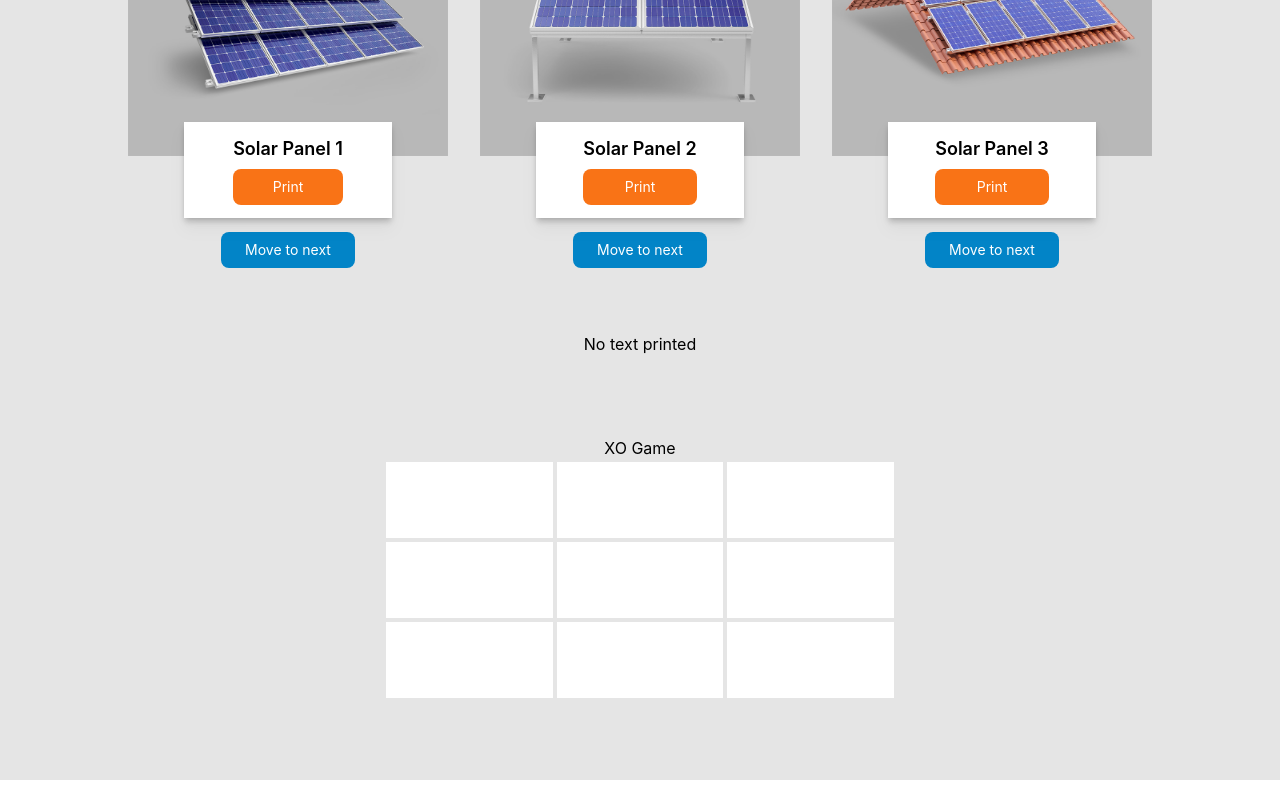
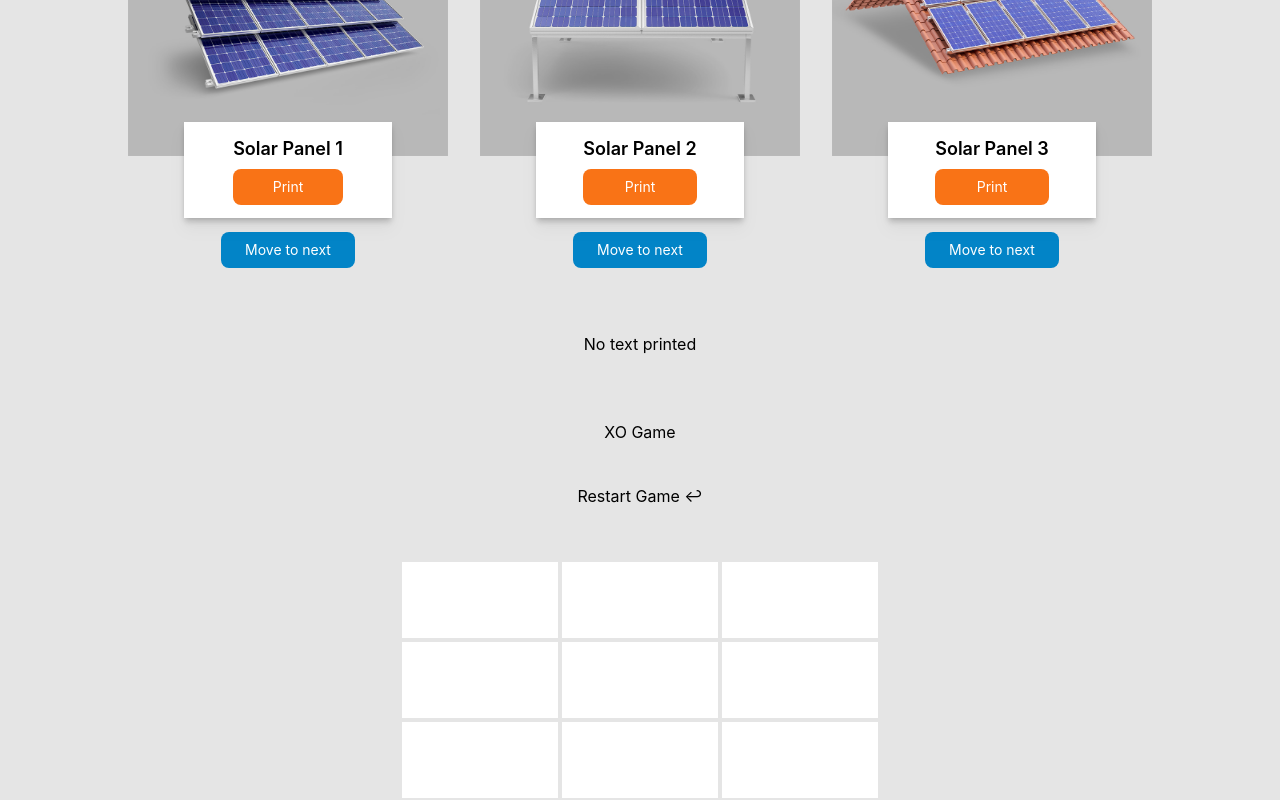
Before and after one commit to Amoly93/first_Project, a React (Create React App) app: page / in a window 1280 px wide. Shown: the part 410-1210 px from the top of the page. Built offline with nearby package versions, Linux system fonts and the light colour scheme.

Commit message:
using hover

```diff
--- a/src/App.js
+++ b/src/App.js
@@ -96,8 +96,8 @@ function App() {
             </button>
           )}
         </div>
+        <XO />
       </div>
-      <XO />
     </div>
   );
 }
--- a/src/components/xo.js
+++ b/src/components/xo.js
@@ -1,10 +1,12 @@
 import { useState, useMemo } from "react";
+
+const x = "X";
+const o = "O";
 
 function XO() {
   const [items, setItems] = useState(["", "", "", "", "", "", "", "", ""]);
-  const [player, setPlayer] = useState("X");
-  const [isWin, setIsWin] = useState(false);
-
+  const [player, setPlayer] = useState(x);
+  const [Winner, setWinner] = useState(false);
   const indexOfArrayOX = [
     [0, 1, 2],
     [3, 4, 5],
@@ -16,47 +18,68 @@ function XO() {
     [2, 5, 8],
   ];
 
+  const lastPlayer = player === x ? o : x;
+  let hasWinner = false;
   const checkWinner = useMemo(() => {
-    return (newItems) => {
-      indexOfArrayOX.forEach((indexArray) => {
-        if (indexArray.every((index) => newItems[index] === player)) {
-          setIsWin(true);
-        }
-      });
-      return isWin;
-    };
+    indexOfArrayOX.forEach((indexArray) => {
+      if (indexArray.every((index) => items[index] === lastPlayer)) {
+        setWinner(true);
+      }
+    });
   }, [player]);
 
   const xoFunc = (index) => {
     const newItems = [...items];
     newItems[index] = player;
     setItems(newItems);
-    checkWinner(newItems);
-    setPlayer(player === "X" ? "O" : "X");
+    setPlayer(player === x ? o : x);
+  };
+  const reset = () => {
+    setItems(["", "", "", "", "", "", "", "", ""]);
+    setWinner(false);
   };
   return (
-    <div className="container max-w-2xl mx-auto p-20">
-      <h1 className="text-center">XO Game</h1>
-      <h1 className="text-center">
-        {isWin ? `Winner Player ${player === "X" ? "O" : "X"}🏆` : ""}
-      </h1>
-      <div className="bg-black grid grid-cols-3">
+    <div className="container max-w-2xl mx-auto space-y-3">
+      <div>
+        <h1 className="text-center">XO Game</h1>
+        <div className="p-10 flex justify-center flex-row gap-20">
+          {Winner && (
+            <h1 className="text-center">Winner is Player {lastPlayer} 🏆</h1>
+          )}
+          <button className="" onClick={reset}>
+            {" "}
+            Restart Game ↩︎{" "}
+          </button>
+        </div>
+      </div>
+      <div className="grid grid-cols-3 px-24">
         {items.map((prop, index) => (
           <button
             key={index}
-            className={`h-20 ${
-              isWin ? "bg-green-600 cursor-not-allowed" : "bg-white"
-            } border-2 border-neutral-200`}
+            className={`h-20  group/item    ${
+              Winner
+                ? "bg-green-300 cursor-not-allowed "
+                : "bg-white hover:bg-gray-400"
+            } border-2 border-neutral-200  `}
             onClick={() => xoFunc(index)}
-            disabled={isWin || items[index] !== ""}
+            disabled={Winner || items[index]}
           >
+            {/* <label> <input placeholder={`${player}`}></input> </label> */}
+            {prop === "" && (
+              <span
+                className={`text-4xl text-transparent group-hover/item:text-white  `}
+              >
+                {player}
+              </span>
+            )}
+
             <h1
-              className={`text-5xl ${
-                isWin
+              className={` text-4xl ${
+                checkWinner
                   ? "text-gray-400"
-                  : prop === "X"
-                  ? "text-blue-600"
-                  : "text-red-600"
+                  : prop === x
+                  ? "text-blue-600 hover:text-white"
+                  : "text-red-600 hover:text-white"
               }`}
             >
               {prop}
```
